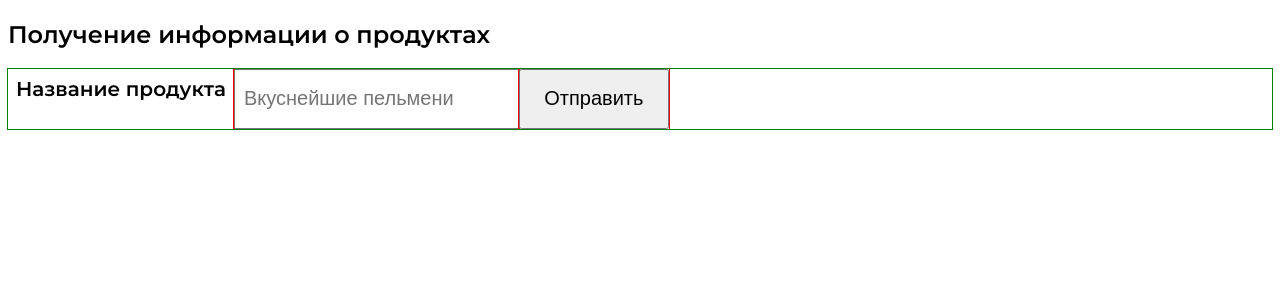
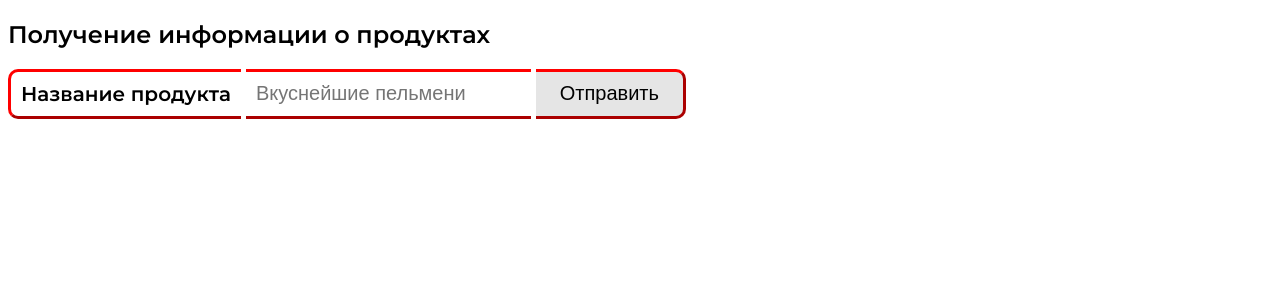
Before and after one commit to nupellot/supermarket, a Flask app: template blueprint_query/templates/product_form.html in a window 1280 px wide. Shown: the top 300 px of the page. Run offline with Flask 2, Linux system fonts and the light colour scheme; the template is opened without the code that fills it, so the values that code supplies are empty.

Commit message:
Сделал красивый дизайн для кнопок

```diff
--- a/blueprint_query/templates/product_form.html
+++ b/blueprint_query/templates/product_form.html
@@ -12,7 +12,9 @@
 <!--        <div class="SendFormContainer">-->
         <form class="SendForm" action="" method ="POST">
 <!--            <label class="ProductNameLabel"  for="product">Название продукта</label>-->
-            <div class="ProductNameLabel">Название продукта</div>
+            <div class="ProductNameLabel">
+                <div class="Name">Название продукта</div>
+            </div>
             <input class="ProductNameInput" name = product_name id="product" type = text placeholder="Вкуснейшие пельмени">
             <input class="ProductNameSend" type = submit value ="Отправить">
         </form>
--- a/static/product_form.css
+++ b/static/product_form.css
@@ -13,10 +13,10 @@ html, body {
 
 
 form.SendForm {
-    height: 60px;
+    height: 50px;
     /*height: 100px;*/
     /*margin: 0;*/
-    outline: 1px solid green;
+    /*outline: 1px solid green;*/
     display: flex;
     justify-content: left;
     /*align-content: center;*/
@@ -26,11 +26,40 @@ form.SendForm {
     /*text-align: center;*/
     min-width: 150px;
     /*height: 100%;*/
-    outline: 1px solid red;
+    /*outline: 1px solid #c71d8e;*/
     /*padding: 10px;*/
     font-size: 20px;
-    margin: 0;
-    padding: 8px;
+    /*margin: 0;*/
+    margin-right: 5px;
+    padding: 10px;
+}
+
+.ProductNameLabel {
+    display: flex;
+    align-items: center;
+    border: 3px outset red;
+    border-right: none;
+    border-radius: 10px 0 0 10px;
+}
+
+.ProductNameInput, .ProductNameInput:focus {
+    border-right: none;
+    border-left: none;
+    border-top: 3px outset red;
+    border-bottom: 3px outset red;
+}
+
+.ProductNameSend {
+    border-right: 3px outset red;
+    border-left: none;
+    border-top: 3px outset red;
+    border-bottom: 3px outset red;
+    border-radius: 0 10px 10px 0;
+    background-color: rgba(0, 0, 0, 0.1);
+}
+
+.ProductNameSend:hover {
+    background-color: rgba(0, 0, 0, 0.2);
 }
 
 input {
```
